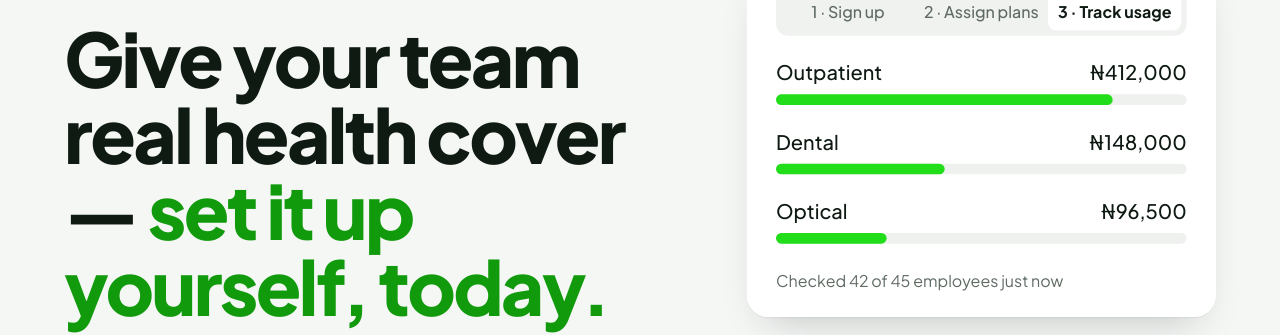
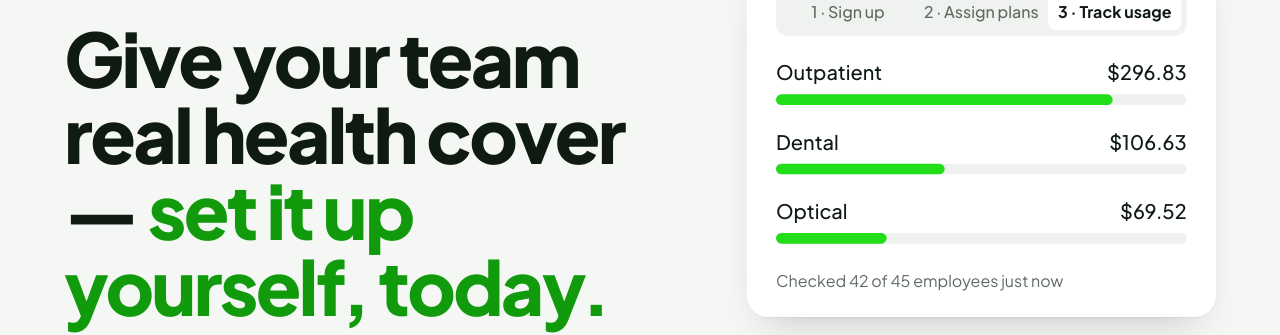
Before and after one commit to toksyb7-create/Simplifi, a plain HTML site: page video-brief/frames/frame-a.html in a window 1280 px wide. Shown: the part 247-582 px from the top of the page. Drawn offline with Linux system fonts and the light colour scheme.

Commit message:
Revise SyloCare brief from the reference video; add its music bed
Co-Authored-By: Claude Opus 5.5 <noreply@anthropic.com>
Claude-Session: https://claude.ai/code/session_01JACWvMYLpPkSs5raYK4HSk

```diff
--- a/video-brief/frames/frame-a.html
+++ b/video-brief/frames/frame-a.html
@@ -31,8 +31,8 @@ html,body{margin:0;height:100%;background:#1b1b1b;overflow:hidden}
 <h1>Give your team real health cover — <em>set it up yourself, today.</em></h1>
 <p>Nigeria, Ghana and Kenya. Paid in the currency your business already uses.</p></div>
 <div class="card a-card"><div class="tabs"><span>1 · Sign up</span><span>2 · Assign plans</span><span class="on">3 · Track usage</span></div>
-<div class="row"><div><span>Outpatient</span><span>₦412,000</span></div><div class="bar"><i style="width:82%"></i></div></div>
-<div class="row"><div><span>Dental</span><span>₦148,000</span></div><div class="bar"><i style="width:41%"></i></div></div>
-<div class="row"><div><span>Optical</span><span>₦96,500</span></div><div class="bar"><i style="width:27%"></i></div></div>
+<div class="row"><div><span>Outpatient</span><span>$296.83</span></div><div class="bar"><i style="width:82%"></i></div></div>
+<div class="row"><div><span>Dental</span><span>$106.63</span></div><div class="bar"><i style="width:41%"></i></div></div>
+<div class="row"><div><span>Optical</span><span>$69.52</span></div><div class="bar"><i style="width:27%"></i></div></div>
 <div class="foot">Checked 42 of 45 employees just now</div></div>
 </div><script>function fit(){const s=Math.min(innerWidth/1920,innerHeight/1080);document.getElementById('stage').style.transform=`translate(-50%,-50%) scale(${s})`}addEventListener('resize',fit);fit();</script></body></html>
```
Also changed, not shown: 2 other files.
